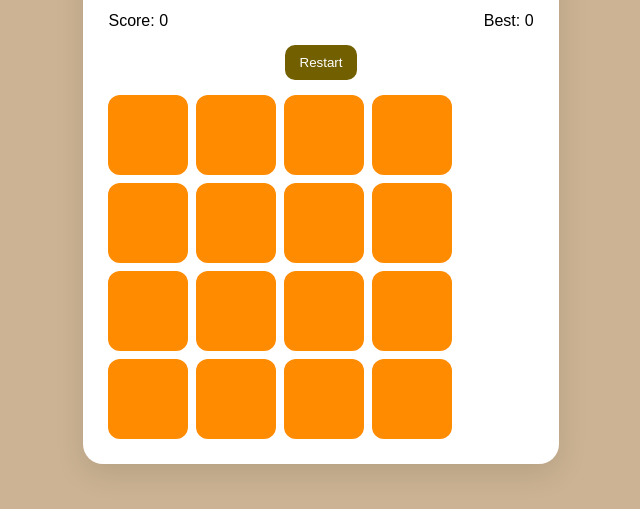
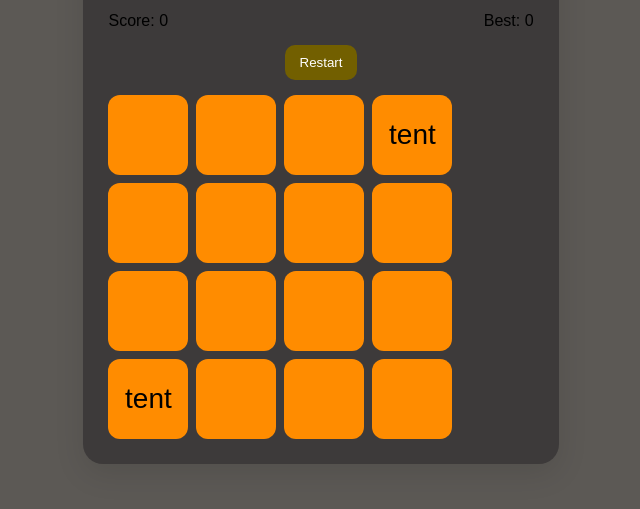
Before and after one commit to ambariz/2048-merge-kingdom, a plain HTML site: page index.html in a window 1280 px wide. Shown: the part 215-724 px from the top of the page, without its empty margins (319-959 px from the left). Drawn offline with Linux system fonts and the light colour scheme.

Commit message:
added new function for random tiles for game

```diff
--- a/script.js
+++ b/script.js
@@ -1,7 +1,73 @@
-const grid = document.getElementById("grid");
+const gridElement = document.getElementById("grid");
 
-for (let i = 0; i < 16; i++) {
-    const cell = document.createElement("div");
-    cell.classList.add("cell");
-    grid.appendChild(cell);
+const SIZE = 4;
+
+const buildings = {
+    2 : "tent",
+    4 : "house",
+    8 : "village",
+    16 : "town",
+    32 : "palace",
+    64 : "king"
 }
+
+let grid = [];
+
+function createGrid() {
+    grid = Array.from(
+        {length: SIZE },
+        () => Array(SIZE).fill(0)
+    );
+}
+
+createGrid();
+console.log(grid);
+
+function addRandomTile() {
+    const empty = [];
+
+    for (let r = 0; r < SIZE; r++)
+    {
+        for (let c = 0; c < SIZE; c++)
+        {
+            if (grid[r][c] === 0)
+            {
+                empty.push({r,c});
+            }
+        }
+    }
+    if (empty.length === 0) return;
+
+    const randomCell = empty[Math.floor(Math.random() * empty.length)];
+    grid[randomCell.r][randomCell.c] = 2;
+}
+
+function drawGrid()
+{
+    gridElement.innerHTML = "";
+
+    for (let r = 0; r < SIZE; r++)
+    {
+        for (let c = 0; c < SIZE; c++)
+        {
+            const cell = document.createElement("div");
+            cell.classList.add("cell");
+            const value = grid[r][c];
+            if (value !== 0)
+            {
+                cell.textContent = buildings[value];
+            }
+            gridElement.appendChild(cell);
+        }
+    }
+}
+
+function startGame()
+{
+    createGrid();
+    addRandomTile();
+    addRandomTile();
+    drawGrid();
+}
+
+startGame();
--- a/style.css
+++ b/style.css
@@ -9,12 +9,12 @@ body {
     display: flex;
     justify-content: center;
     align-items: center;
-    background-color: #cbb393;
+    background-color: #5c5955;
     font-family: Arial, Helvetica, sans-serif;
 }
 
 .game-ui {
-    background-color: white;
+    background-color: rgb(61, 58, 58);
     padding: 25px;
     border-radius: 20px;
     text-align: center;
```
Also changed, not shown: ideas.txt (added).
